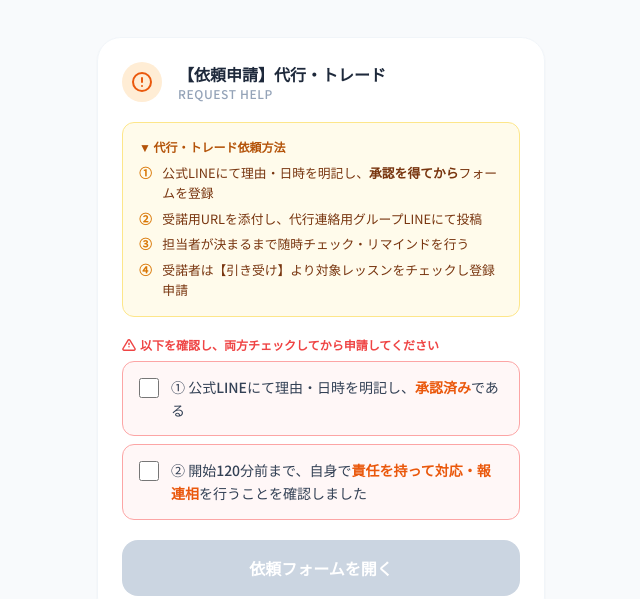
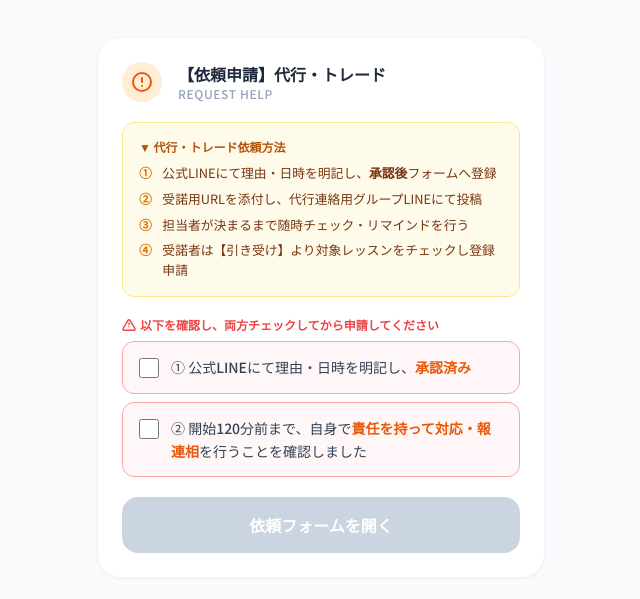
Before and after one commit to yukkino/daiko_trade, a plain HTML site: page index.html in a window 1280 px wide. Shown: the part 111-710 px from the top of the page, without its empty margins (319-959 px from the left). Drawn offline with nearby package versions, Linux system fonts and the light colour scheme.

Commit message:
Update index.html

```diff
--- a/index.html
+++ b/index.html
@@ -99,7 +99,7 @@
                 <div class="space-y-1.5">
                     <div class="step-row">
                         <span class="step-num">①</span>
-                        <span>公式LINEにて理由・日時を明記し、<strong>承認を得てから</strong>フォームを登録</span>
+                        <span>公式LINEにて理由・日時を明記し、<strong>承認後</strong>フォームへ登録</span>
                     </div>
                     <div class="step-row">
                         <span class="step-num">②</span>
@@ -132,7 +132,7 @@
                     <label class="flex items-start cursor-pointer gap-3">
                         <input id="checkbox1" type="checkbox" class="mt-0.5 w-5 h-5 text-orange-500 border-red-300 rounded focus:ring-orange-400 flex-shrink-0">
                         <span class="text-sm text-slate-700 leading-relaxed font-medium">
-                            ① 公式LINEにて理由・日時を明記し、<span class="text-orange-600 font-bold">承認済み</span>である
+                            ① 公式LINEにて理由・日時を明記し、<span class="text-orange-600 font-bold">承認済み</span>
                         </span>
                     </label>
                 </div>
```
